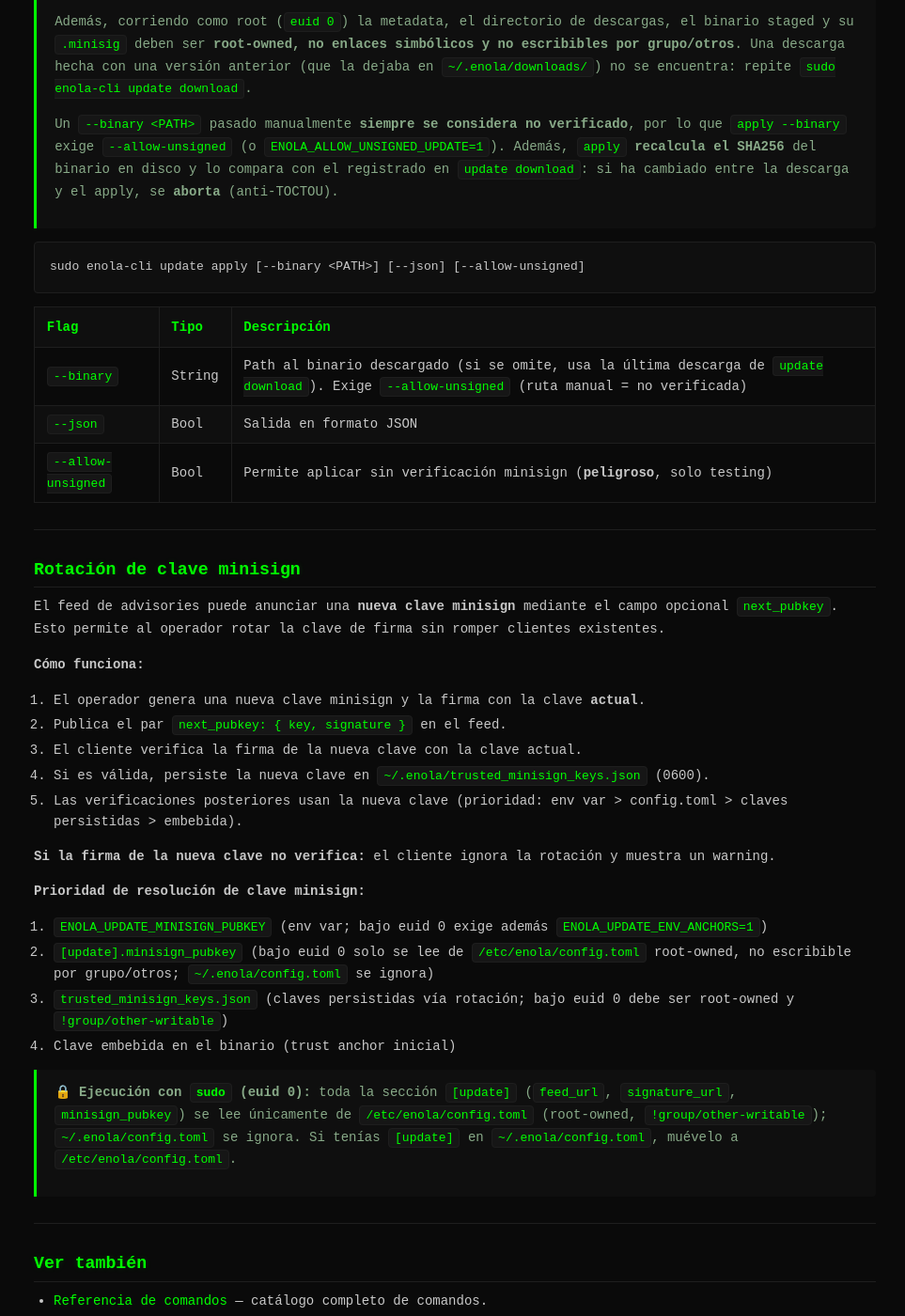
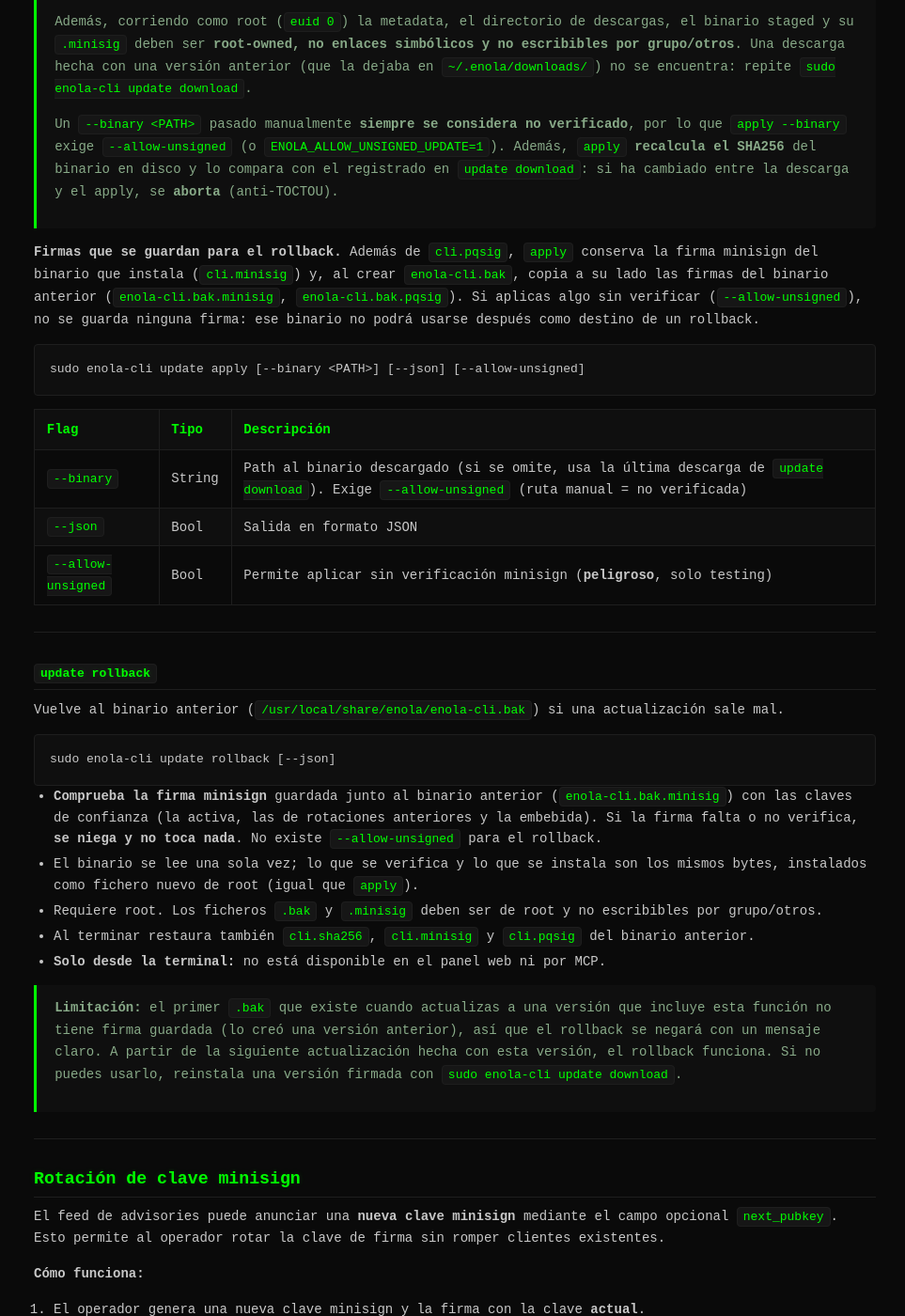
Before and after one commit to SalvadorPalmaRodriguez/enola-cli-lite, a Jekyll site: the page built from docs/user/update/commands-update.md, in a window 1280 px wide and 1400 px high, scrolled down 3370 px. Shown: the whole window at 94% size, without its empty margins (156-1119 px from the left). Built offline with Jekyll 4.4.1, drawn with Linux system fonts in a browser that asks for light colours; our own code applies the rules of GitHub Pages for plain Markdown files; some of the changed text lies outside the part shown.

Commit message:
docs(update): update rollback, firmas guardadas junto al .bak y limitación del primer .bak

````diff
--- a/docs/user/update/commands-update.md
+++ b/docs/user/update/commands-update.md
@@ -159,6 +159,13 @@ También sincroniza la firma post-cuántica instalada
 > binario en disco y lo compara con el registrado en `update download`: si ha
 > cambiado entre la descarga y el apply, se **aborta** (anti-TOCTOU).
 
+**Firmas que se guardan para el rollback.** Además de `cli.pqsig`, `apply`
+conserva la firma minisign del binario que instala (`cli.minisig`) y, al crear
+`enola-cli.bak`, copia a su lado las firmas del binario anterior
+(`enola-cli.bak.minisig`, `enola-cli.bak.pqsig`). Si aplicas algo sin verificar
+(`--allow-unsigned`), no se guarda ninguna firma: ese binario no podrá usarse
+después como destino de un rollback.
+
 ```bash
 sudo enola-cli update apply [--binary <PATH>] [--json] [--allow-unsigned]
 ```
@@ -168,6 +175,35 @@ sudo enola-cli update apply [--binary <PATH>] [--json] [--allow-unsigned]
 | `--binary` | String | Path al binario descargado (si se omite, usa la última descarga de `update download`). Exige `--allow-unsigned` (ruta manual = no verificada) |
 | `--json` | Bool | Salida en formato JSON |
 | `--allow-unsigned` | Bool | Permite aplicar sin verificación minisign (**peligroso**, solo testing) |
+
+---
+
+## `update rollback`
+
+Vuelve al binario anterior (`/usr/local/share/enola/enola-cli.bak`) si una
+actualización sale mal.
+
+```bash
+sudo enola-cli update rollback [--json]
+```
+
+- **Comprueba la firma minisign** guardada junto al binario anterior
+  (`enola-cli.bak.minisig`) con las claves de confianza (la activa, las de
+  rotaciones anteriores y la embebida). Si la firma falta o no verifica, **se
+  niega y no toca nada**. No existe `--allow-unsigned` para el rollback.
+- El binario se lee una sola vez; lo que se verifica y lo que se instala son los
+  mismos bytes, instalados como fichero nuevo de root (igual que `apply`).
+- Requiere root. Los ficheros `.bak` y `.minisig` deben ser de root y no
+  escribibles por grupo/otros.
+- Al terminar restaura también `cli.sha256`, `cli.minisig` y `cli.pqsig` del
+  binario anterior.
+- **Solo desde la terminal:** no está disponible en el panel web ni por MCP.
+
+> **Limitación:** el primer `.bak` que existe cuando actualizas a una versión que
+> incluye esta función no tiene firma guardada (lo creó una versión anterior), así
+> que el rollback se negará con un mensaje claro. A partir de la siguiente
+> actualización hecha con esta versión, el rollback funciona. Si no puedes usarlo,
+> reinstala una versión firmada con `sudo enola-cli update download`.
 
 ---
 
--- a/llms-full.txt
+++ b/llms-full.txt
@@ -120,6 +120,7 @@ All share the same lifecycle: `list`, `create --name <n> --http-port <p>`, `star
 - `update check [--json] [--force]` — exit codes: 0 OK, 11 critical advisory, 12 below min_supported, 20 invalid feed, 21 invalid signature
 - `update schema [--json]` / `update verify-feed <source> [--signature] [--json]`
 - `update download [--yes] [--dry-run] [--json] [--force] [--allow-unsigned]`
+- `update rollback [--json]` — go back to the previous binary (enola-cli.bak) after verifying its saved minisign signature; refuses without a valid signature; root; CLI only (vetoed for web/MCP)
 - `update apply [--binary <path>] [--json] [--allow-unsigned]`
 
 ### verify — post-quantum release verification
````
Also changed, not shown: other parts of docs/user/update/commands-update.md (+1 -1 lines), README.es.md (+3 -0 lines), CHANGELOG.md, README.md.
